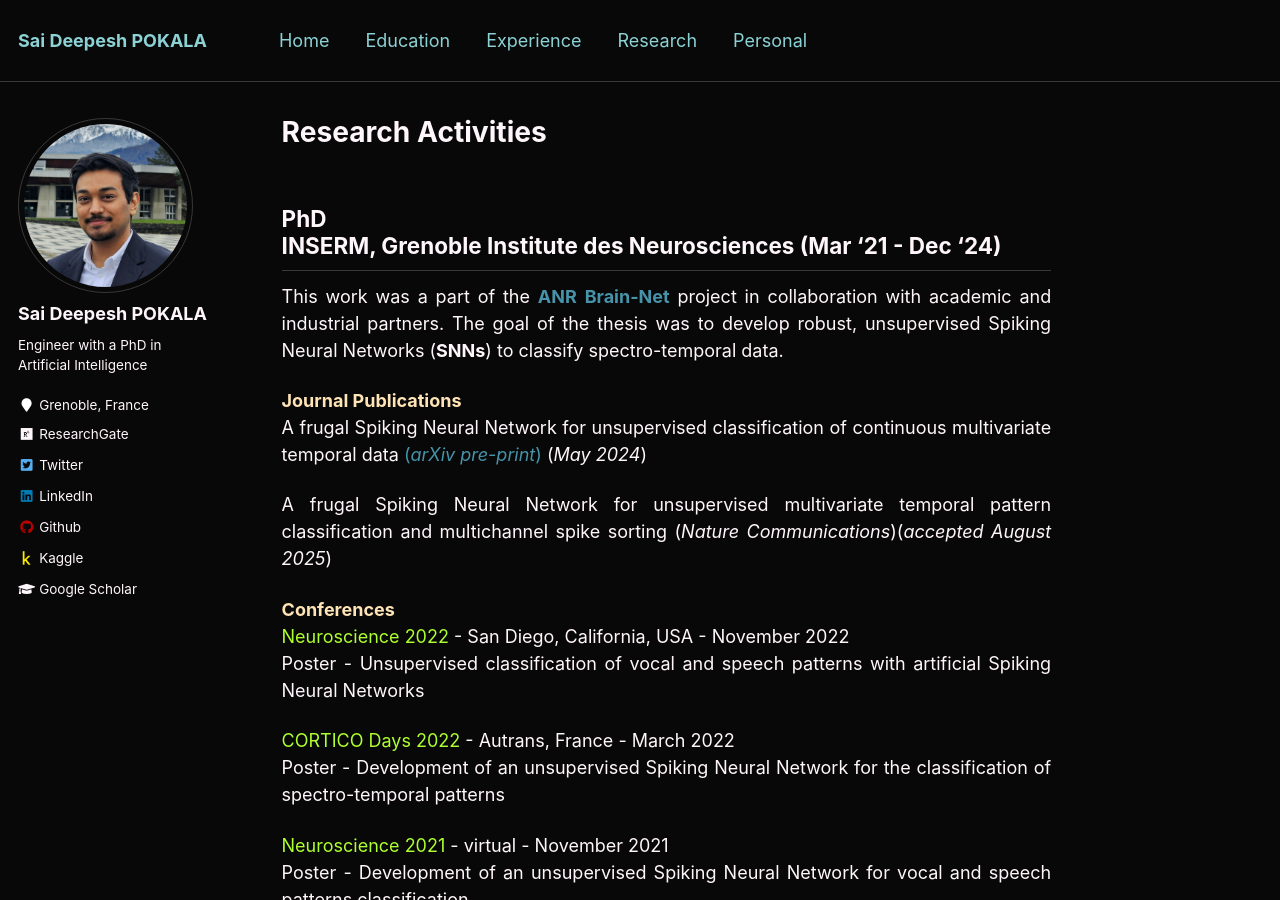
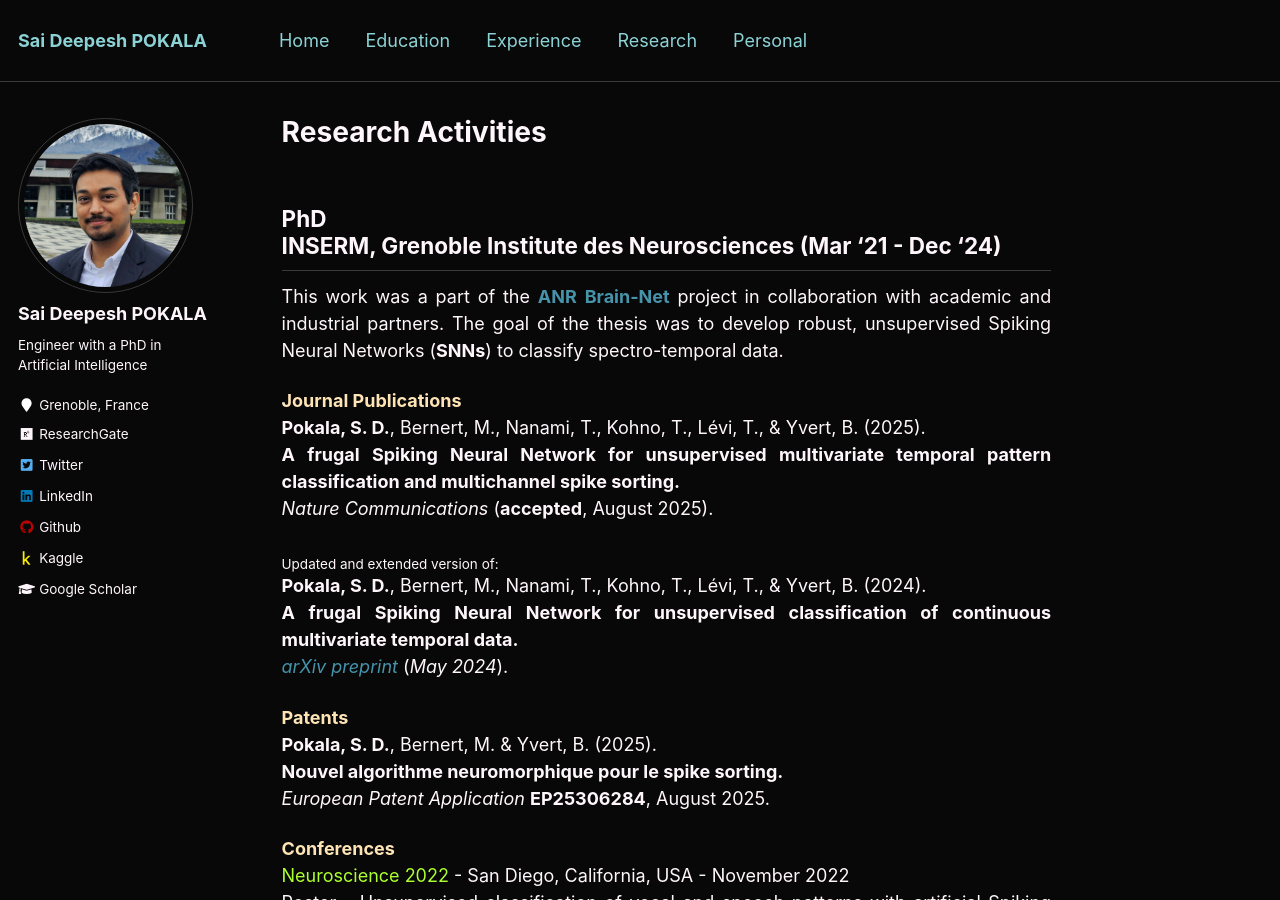
Before and after one commit to saideepesh/saideepesh.github.io, a Jekyll site: the page built from _pages/research.md, in a window 1280 px wide and 900 px high. Built offline with Jekyll 4.4.1, drawn with Linux system fonts in a browser that asks for light colours.

Commit message:
Update research.md
added patent

```diff
--- a/_pages/research.md
+++ b/_pages/research.md
@@ -10,9 +10,20 @@ classes: wide
 This work was a part of the [**ANR**](https://anr.fr/en/){:target="_blank" rel="noopener"} [**Brain-Net**](https://sites.google.com/view/brainnet-project/accueil){:target="_blank" rel="noopener"} project in collaboration with academic and industrial partners. The goal of the thesis was to develop robust, unsupervised Spiking Neural Networks (**SNNs**) to classify spectro-temporal data.
 
 <font size="4.5"><span style="color:moccasin"><b>Journal Publications</b></span></font>
-A frugal Spiking Neural Network for unsupervised classification of continuous multivariate temporal data [(_arXiv pre-print_)](https://arxiv.org/abs/2408.12608){:target="_blank" rel="noopener"} (_May 2024_)
+**Pokala, S. D.**, Bernert, M., Nanami, T., Kohno, T., Lévi, T., & Yvert, B. (2025).
+**A frugal Spiking Neural Network for unsupervised multivariate temporal pattern classification and multichannel spike sorting.**
+_Nature Communications_ (**accepted**, August 2025).
 
-A frugal Spiking Neural Network for unsupervised multivariate temporal pattern classification and multichannel spike sorting (_Nature Communications_)(_accepted August 2025_)
+<sub>Updated and extended version of:</sub>
+**Pokala, S. D.**, Bernert, M., Nanami, T., Kohno, T., Lévi, T., & Yvert, B. (2024).
+**A frugal Spiking Neural Network for unsupervised classification of continuous multivariate temporal data.**
+[_arXiv preprint_](https://arxiv.org/abs/2408.12608){:target="_blank" rel="noopener"} (_May 2024_).
+
+<font size="4.5"><span style="color:moccasin"><b>Patents</b></span></font>
+
+**Pokala, S. D.**, Bernert, M. & Yvert, B. (2025).
+**Nouvel algorithme neuromorphique pour le spike sorting.**
+_European Patent Application_ **EP25306284**, August 2025.
 
 <font size="4.5"><span style="color:moccasin"><b>Conferences</b></span></font>
 
```
